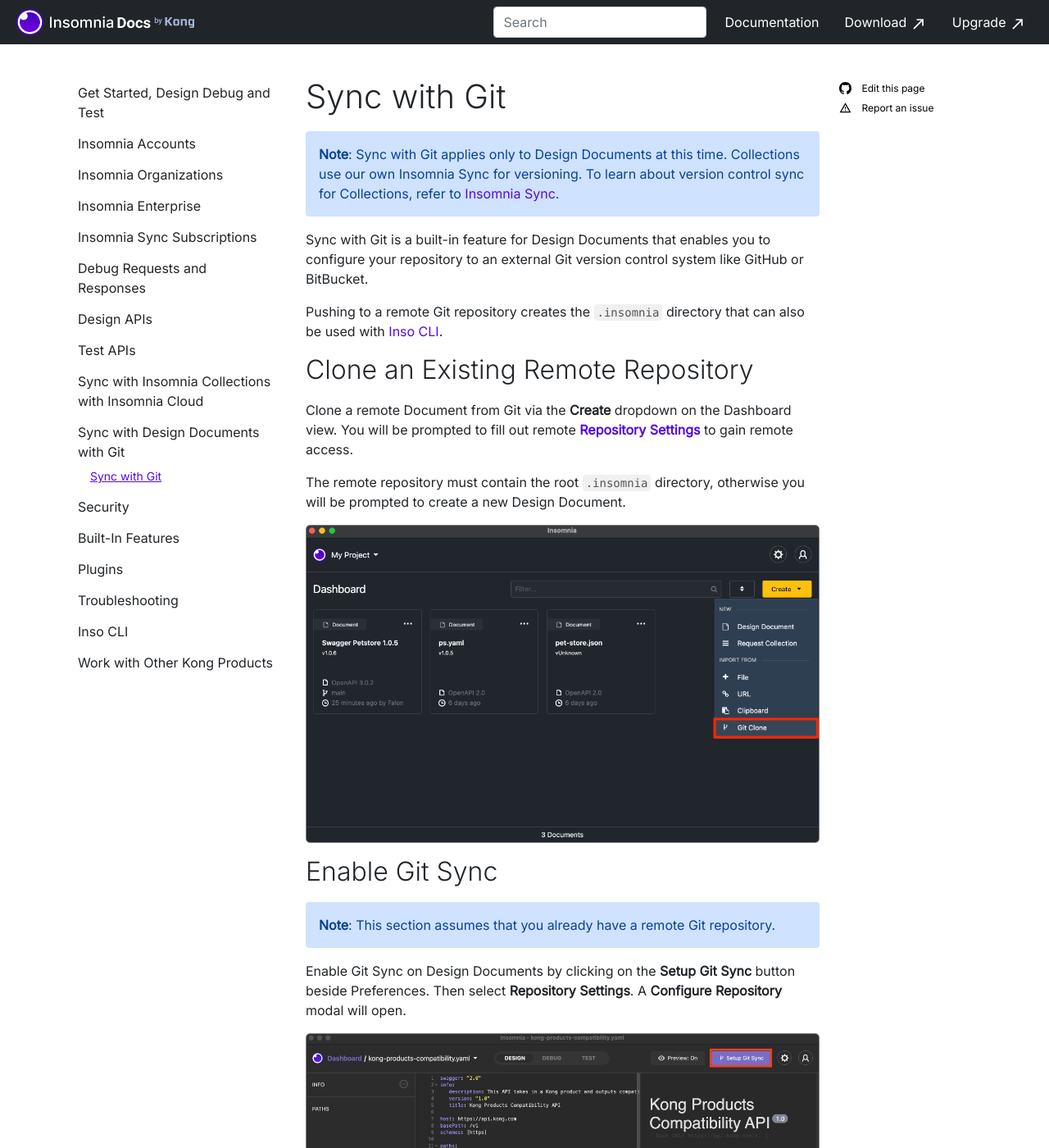
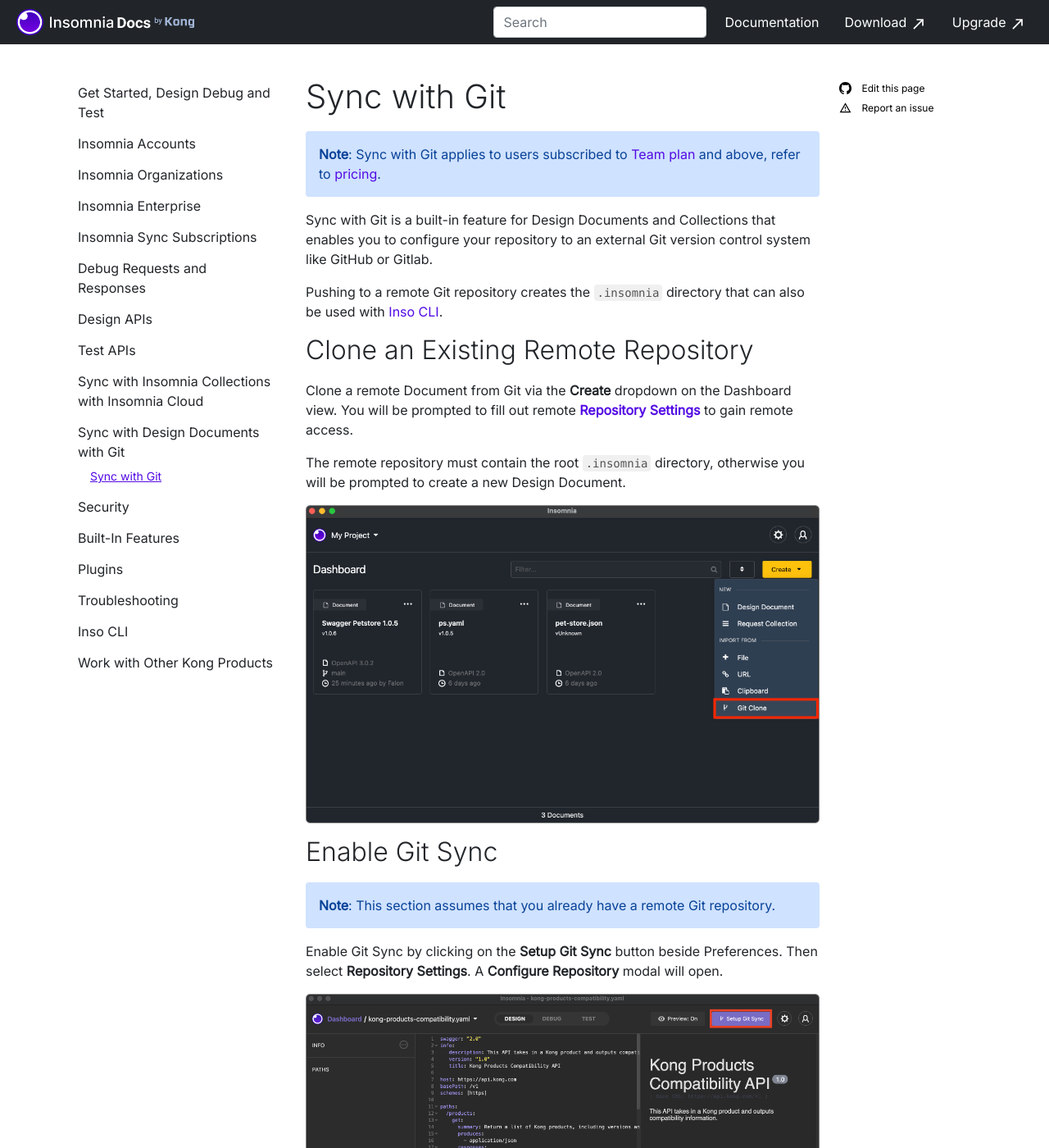
Before and after one commit to Kong/insomnia-docs, a Jekyll site: the page built from docs/insomnia/git-sync.md, in a window 1280 px wide and 1400 px high. Shown: the whole window at 82% size. Built offline with Jekyll 4.4.1, drawn with Linux system fonts in a browser that asks for light colours; comment, search, counter and statistics services are not loaded; some of the changed text lies outside the part shown.

Commit message:
chore: update git sync docs [INS-3273]

```diff
--- a/docs/insomnia/git-sync.md
+++ b/docs/insomnia/git-sync.md
@@ -6,9 +6,9 @@
 ---
 
 {:.alert .alert-primary}
-**Note**: Sync with Git applies only to Design Documents at this time. Collections use our own Insomnia Sync for versioning. To learn about version control sync for Collections, refer to [Insomnia Sync](/insomnia/insomnia-sync).
+**Note**: Sync with Git applies to users subscribed to [Team plan](https://insomnia.rest/pricing) and above, refer to [pricing](https://insomnia.rest/pricing).
 
-Sync with Git is a built-in feature for Design Documents that enables you to configure your repository to an external Git version control system like GitHub or BitBucket.
+Sync with Git is a built-in feature for Design Documents and Collections that enables you to configure your repository to an external Git version control system like GitHub or Gitlab.
 
 Pushing to a remote Git repository creates the `.insomnia` directory that can also be used with [Inso CLI](/inso-cli/introduction#data-search-flow).
 
@@ -25,10 +25,10 @@
 {:.alert .alert-primary}
 **Note**: This section assumes that you already have a remote Git repository.
 
-Enable Git Sync on Design Documents by clicking on the **Setup Git Sync** button beside Preferences. Then select **Repository Settings**. A **Configure Repository** modal will open.
+Enable Git Sync by clicking on the **Setup Git Sync** button beside Preferences. Then select **Repository Settings**. A **Configure Repository** modal will open.
 
-![Enable Git Sync for Documents by clicking the Setup Git Sync button inside a Document.](/assets/images/document-git-sync.png)
-_Inside a Design Document, click Setup Git Sync._
+![Enable Git Sync by clicking the Setup Git Sync button inside a Document.](/assets/images/document-git-sync.png)
+_Inside a Design Document or collection, click Setup Git Sync._
 
 ## Remote Repository Settings
 
```
